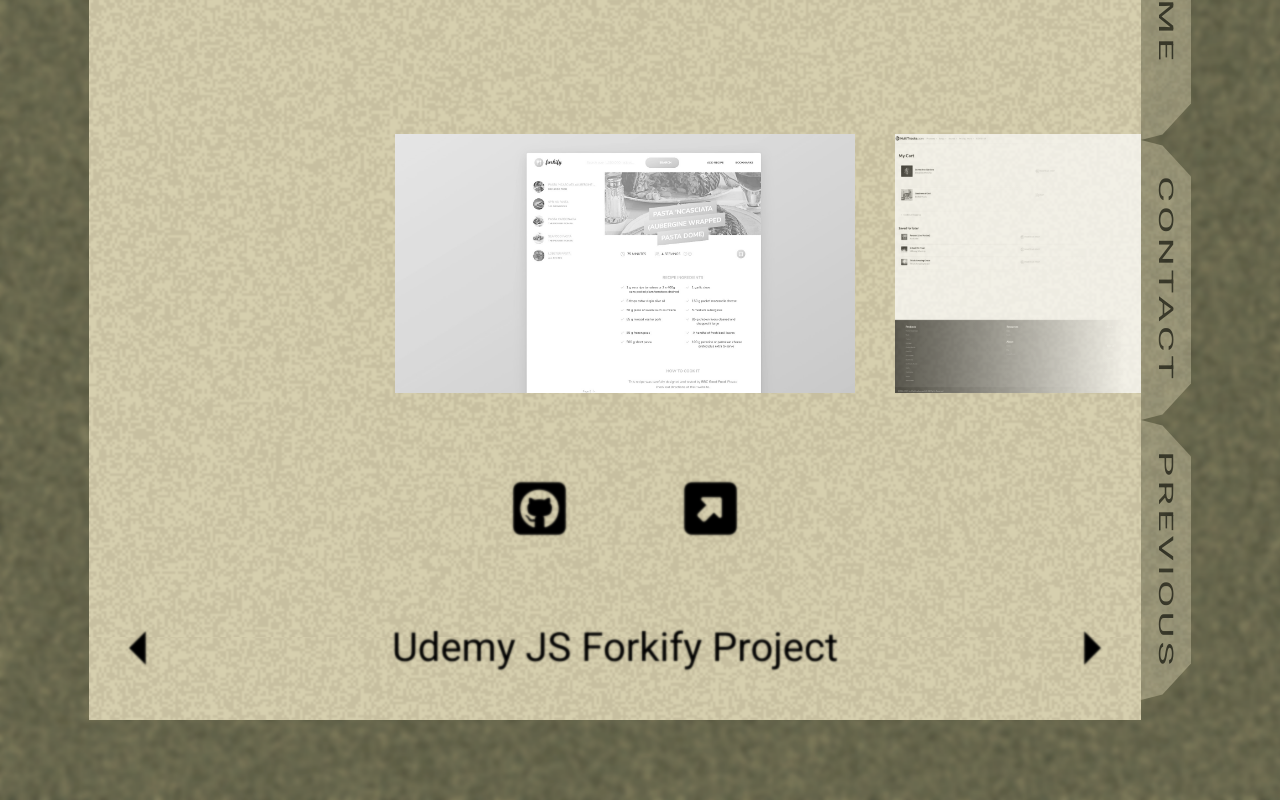
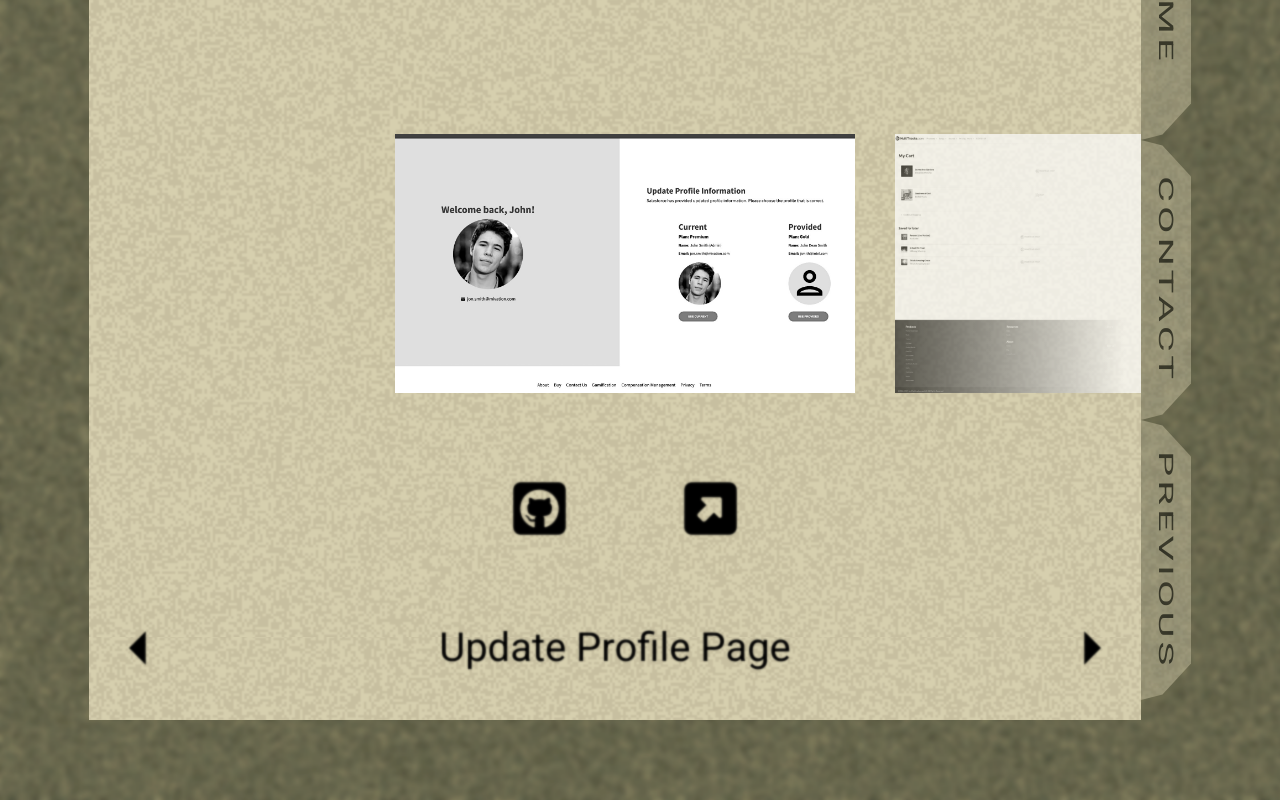
Before and after one commit to Paul-Munley/fun-n64-007-clone-portfolio, a website: page portfolio.html in a window 1280 px wide. Both pictures are taken after a click on the element "arrow_left". Shown: the part 240-1040 px from the top of the page. Drawn offline with Linux system fonts and the light colour scheme; a web font is replaced by a local one.

Commit message:
Removed hightlight feature on portfolio slider arrows. Also added mivation to portfolio.

```diff
--- a/js/portfolioSlider.js
+++ b/js/portfolioSlider.js
@@ -64,14 +64,14 @@
 // LOGIC FOR SLIDE PROJECT NAMES
 const setActiveSlideDetails = () => {
 	if (currentSlide === 1) {
-		projectName.innerHTML = "Udemy JS Forkify Project";
+		projectName.innerHTML = "Update Profile Page";
 		setAttributes(githubLink, {
-			href: "https://github.com/Paul-Munley/UdemyJSForkifyProject",
+			href: "https://github.com/Paul-Munley/update-profile-information-page",
 			target: "_blank",
 		});
 
 		setAttributes(projectLink, {
-			href: "https://forkify-paul.netlify.app/",
+			href: "https://mivation-project.netlify.app/",
 			target: "_blank",
 		});
 	}
--- a/portfolio.html
+++ b/portfolio.html
@@ -51,7 +51,7 @@
 					<div class="slider__container" style="transform: translateX(0)">
 						<div class="slider__item slider__item--1 inactive-left">
 							<div class="img-overlay"></div>
-							<img src="../assets/udemy-js-forkify-project-bw.jpg" class="slider__img slider__img--1"></img>
+							<img src="../assets/profile-update-project.jpeg" class="slider__img slider__img--1"></img>
 						</div>
 						<div class="slider__item slider__item--2 active">
 							<div class="img-overlay"></div>
--- a/sass/components/_slider.scss
+++ b/sass/components/_slider.scss
@@ -26,6 +26,7 @@
 	// LEFT & RIGHT ICONS FOR PROJECT NAME
 	// AND DETAILS SECTION
 	&__icon {
+		user-select: none;
 		font-size: 8rem;
 		@include fuzzy-font;
 
```
Also changed, not shown: assets/profile-update-project.jpeg (added), css/style.css.
